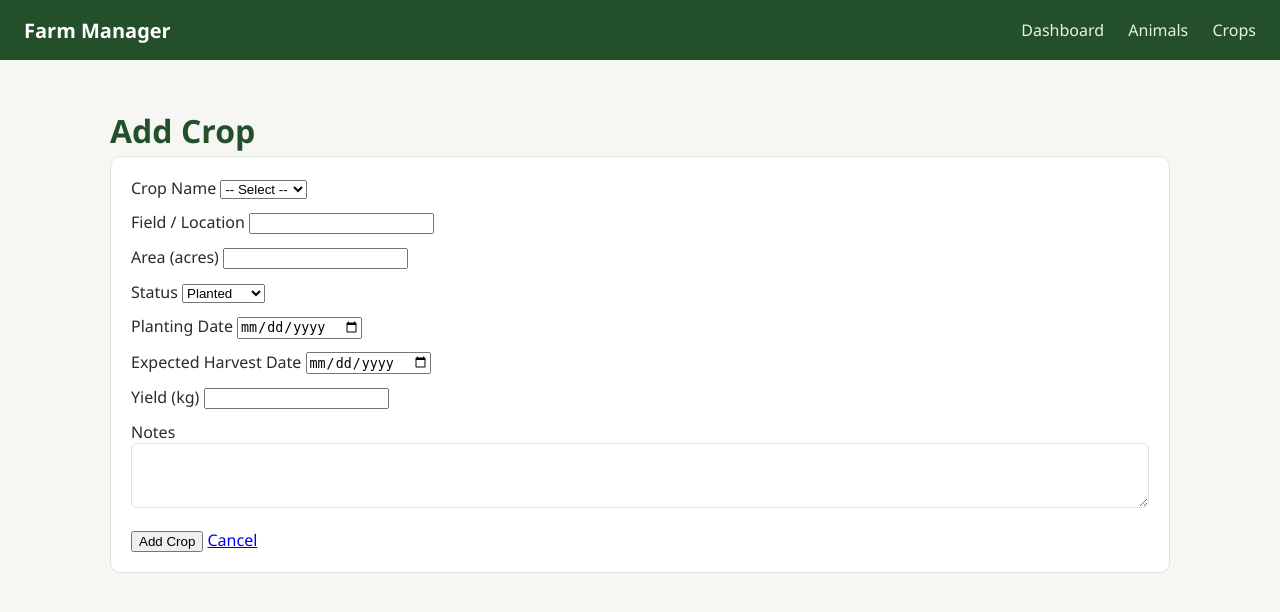
After one commit to lyneejez/farm_management, a Flask app: page /crops/add in a window 1280 px wide. The commit adds this page. Shown: the top 612 px of the page. Run offline with Flask 3, Linux system fonts and the light colour scheme.

Commit message:
modified templates and created crops form

```diff
--- a/app.py
+++ b/app.py
@@ -1,5 +1,5 @@
 from flask import Flask, render_template
-from models import db, Animal
+from models import db, Animal, Crop
 from flask import Flask, render_template, request, redirect, url_for
 from datetime import datetime
 
@@ -17,7 +17,7 @@ def dashboard():
     stats = {
         "total_animals": Animal.query.count(),
         "sick_animals": Animal.query.filter_by(health_status="Sick").count(),
-        "total_crops": 0,
+        "total_crops": Crop.query.count(),
         "active_staff": 0,
     }
     return render_template("dashboard.html", stats=stats)
@@ -26,7 +26,7 @@ def dashboard():
 @app.route("/animals")
 def animals():
     all_animals = Animal.query.order_by(Animal.id.desc()).all()
-    return render_template("animals.html", animals=all_animals)
+    return render_template("animals/animals.html", animals=all_animals)
 
 @app.route("/animals/add", methods=["GET", "POST"])
 def add_animal():
@@ -49,7 +49,7 @@ def add_animal():
         db.session.commit()
         return redirect(url_for("animals"))
 
-    return render_template("add_animal.html")
+    return render_template("animals/add_animal.html")
 @app.route("/animals/<int:animal_id>/edit", methods=["GET", "POST"])
 def edit_animal(animal_id):
     animal = Animal.query.get_or_404(animal_id)
@@ -69,9 +69,7 @@ def edit_animal(animal_id):
         db.session.commit()
         return redirect(url_for("animals"))
 
-    return render_template("add_animal.html", animal=animal)
-
-
+    return render_template("animals/add_animal.html", animal=animal)
 @app.route("/animals/<int:animal_id>/delete", methods=["POST"])
 def delete_animal(animal_id):
     animal = Animal.query.get_or_404(animal_id)
@@ -79,5 +77,69 @@ def delete_animal(animal_id):
     db.session.commit()
     return redirect(url_for("animals"))
 
+@app.route("/crops")
+def crops():
+    all_crops = Crop.query.order_by(Crop.id.desc()).all()
+    return render_template("crops/crops.html", crops=all_crops)
+@app.route("/crops/add", methods=["GET", "POST"])
+def add_crop():
+    if request.method == "POST":
+        planting_date = None
+        if request.form.get("planting_date"):
+            planting_date = datetime.strptime(request.form["planting_date"], "%Y-%m-%d").date()
+
+        harvest_date = None
+        if request.form.get("expected_harvest_date"):
+            harvest_date = datetime.strptime(request.form["expected_harvest_date"], "%Y-%m-%d").date()
+
+        crop = Crop(
+            name=request.form["name"],
+            field_location=request.form.get("field_location"),
+            area_acres=float(request.form["area_acres"]) if request.form.get("area_acres") else None,
+            planting_date=planting_date,
+            expected_harvest_date=harvest_date,
+            status=request.form.get("status", "Planted"),
+            yield_amount_kg=float(request.form["yield_amount_kg"]) if request.form.get("yield_amount_kg") else None,
+            notes=request.form.get("notes"),
+        )
+        db.session.add(crop)
+        db.session.commit()
+        return redirect(url_for("crops"))
+
+    return render_template("crops/add_crop.html", crop=None)
+
+
+@app.route("/crops/<int:crop_id>/edit", methods=["GET", "POST"])
+def edit_crop(crop_id):
+    crop = Crop.query.get_or_404(crop_id)
+    if request.method == "POST":
+        planting_date = None
+        if request.form.get("planting_date"):
+            planting_date = datetime.strptime(request.form["planting_date"], "%Y-%m-%d").date()
+
+        harvest_date = None
+        if request.form.get("expected_harvest_date"):
+            harvest_date = datetime.strptime(request.form["expected_harvest_date"], "%Y-%m-%d").date()
+
+        crop.name = request.form["name"]
+        crop.field_location = request.form.get("field_location")
+        crop.area_acres = float(request.form["area_acres"]) if request.form.get("area_acres") else None
+        crop.planting_date = planting_date
+        crop.expected_harvest_date = harvest_date
+        crop.status = request.form.get("status", "Planted")
+        crop.yield_amount_kg = float(request.form["yield_amount_kg"]) if request.form.get("yield_amount_kg") else None
+        crop.notes = request.form.get("notes")
+        db.session.commit()
+        return redirect(url_for("crops"))
+
+    return render_template("crops/add_crop.html", crop=crop)
+
+
+@app.route("/crops/<int:crop_id>/delete", methods=["POST"])
+def delete_crop(crop_id):
+    crop = Crop.query.get_or_404(crop_id)
+    db.session.delete(crop)
+    db.session.commit()
+    return redirect(url_for("crops"))
 if __name__ == "__main__":
     app.run(debug=True)
--- a/templates/animals.html
+++ b/templates/animals/animals.html
@@ -28,7 +28,7 @@
           <td style="padding:8px; border-bottom:1px solid #dfe3da;">{{ a.health_status }}</td>
 <td style="padding:8px; border-bottom:1px solid #dfe3da;">
   <a href="{{ url_for('edit_animal', animal_id=a.id) }}" class="btn secondary" style="padding:5px 10px; font-size:0.8rem;">Edit</a>
-  <form method="POST" action="{{ url_for('delete_animal', animal_id=a.id) }}" style="display:inline;" onsubmit="return confirm('Remove {{ a.name }}?');">
+  <form method="POST" action="{{ url_for('delete_animal', animal_id=a.id) }}" style="display:inline;" onsubmit="return confirm('delete {{ a.name }}?');">
     <button type="submit" class="btn" style="background:#b3382c; padding:5px 10px; font-size:0.8rem;">Delete</button>
   </form>
 </td>
--- a/templates/base.html
+++ b/templates/base.html
@@ -11,6 +11,7 @@
     <nav>
       <a href="/">Dashboard</a>
       <a href="/animals">Animals</a>
+      <a href="/crops">Crops</a>
     </nav>
   </div>
   <div class="container">
--- /dev/null
+++ b/templates/crops/add_crop.html
@@ -0,0 +1,52 @@
+{% extends "base.html" %}
+{% block title %}{{ 'Edit' if crop else 'Add' }} Crop - Farm Manager{% endblock %}
+{% block content %}
+  <h1>{{ 'Edit' if crop else 'Add' }} Crop</h1>
+  <div class="card">
+    <form method="POST">
+      <div class="field" style="margin-bottom:12px;">
+        <label>Crop Name</label>
+        <select name="name" required>
+          <option value="">-- Select --</option>
+          {% for crop_name in ["Maize", "Beans", "Wheat", "Rice", "Potatoes", "Tomatoes", "Cabbage", "Onions", "Sugarcane", "Coffee", "Tea"] %}
+          <option value="{{ crop_name }}" {{ 'selected' if crop and crop.name == crop_name }}>{{ crop_name }}</option>
+          {% endfor %}
+        </select>
+      </div>
+      <div class="field" style="margin-bottom:12px;">
+        <label>Field / Location</label>
+        <input type="text" name="field_location" value="{{ crop.field_location if crop else '' }}">
+      </div>
+      <div class="field" style="margin-bottom:12px;">
+        <label>Area (acres)</label>
+        <input type="number" step="0.1" name="area_acres" value="{{ crop.area_acres if crop else '' }}">
+      </div>
+      <div class="field" style="margin-bottom:12px;">
+        <label>Status</label>
+        <select name="status">
+          <option value="Planted" {{ 'selected' if crop and crop.status=='Planted' }}>Planted</option>
+          <option value="Growing" {{ 'selected' if crop and crop.status=='Growing' }}>Growing</option>
+          <option value="Harvested" {{ 'selected' if crop and crop.status=='Harvested' }}>Harvested</option>
+        </select>
+      </div>
+      <div class="field" style="margin-bottom:12px;">
+        <label>Planting Date</label>
+        <input type="date" name="planting_date" value="{{ crop.planting_date if crop else '' }}">
+      </div>
+      <div class="field" style="margin-bottom:12px;">
+        <label>Expected Harvest Date</label>
+        <input type="date" name="expected_harvest_date" value="{{ crop.expected_harvest_date if crop else '' }}">
+      </div>
+      <div class="field" style="margin-bottom:12px;">
+        <label>Yield (kg)</label>
+        <input type="number" step="0.1" name="yield_amount_kg" value="{{ crop.yield_amount_kg if crop else '' }}">
+      </div>
+      <div class="field" style="margin-bottom:16px;">
+        <label>Notes</label>
+        <textarea name="notes" rows="3" style="width:100%; padding:9px; border:1px solid #dfe3da; border-radius:6px;">{{ crop.notes if crop else '' }}</textarea>
+      </div>
+      <button type="submit" class="btn">{{ 'Save Changes' if crop else 'Add Crop' }}</button>
+      <a href="{{ url_for('crops') }}" class="btn secondary">Cancel</a>
+    </form>
+  </div>
+{% endblock %}
```
Also changed, not shown: models.py (+13 -0 lines), templates/crops/crops.html (added, +40 -0 lines), instance/farm.db, templates/animals/add_animal.html (renamed from templates/add_animal.html).
